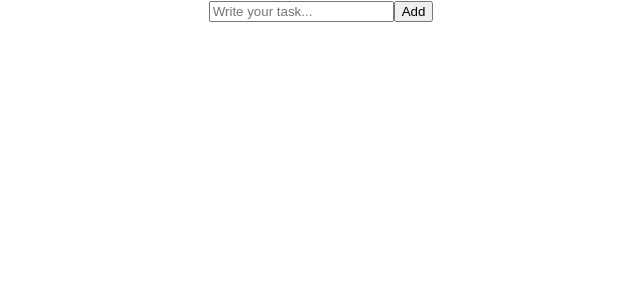
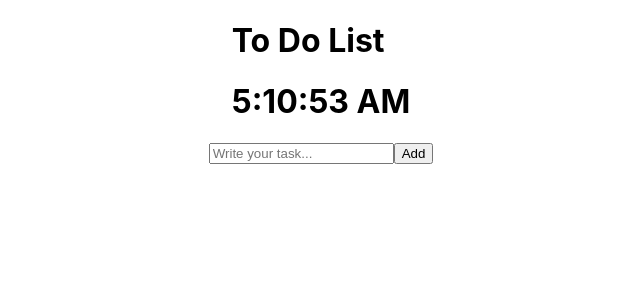
Before and after one commit to keonoh00/basics, a React (Create React App) app in the folder todolist/: page / in a window 1280 px wide. Shown: the top 300 px of the page, without its empty margins (319-959 px from the left). Built offline with nearby package versions, Linux system fonts and the light colour scheme.

Commit message:
Create Header Component

```diff
--- a/todolist/src/App.js
+++ b/todolist/src/App.js
@@ -2,10 +2,11 @@ import './App.css';
 import { useEffect, useState } from 'react';
 import ToDoInput from './components/ToDoInput/ToDoInput';
 import { ToDoList } from './components/ToDoList/ToDoList';
-
+import { Header } from './components/Header/Header';
 
 function App() {
   const [toDoList, setToDoList] = useState([])
+
 
   const onUpdateToDoList = (toDo) => {
     setToDoList([toDo, ...toDoList])
@@ -17,6 +18,7 @@ function App() {
 
   return (
     <div class="container">
+      <Header />
       <ToDoInput onUpdateToDoList={onUpdateToDoList} />
       <ToDoList toDoList={toDoList} />
     </div>
--- /dev/null
+++ b/todolist/src/components/Header/Header.js
@@ -0,0 +1,14 @@
+import React, { useEffect, useState } from "react";
+
+export const Header = () => {
+  const [time, setTime] = useState(new Date().toLocaleTimeString())
+
+  useEffect(() => {
+    const interval = setInterval(() => {
+      setTime(new Date().toLocaleTimeString())
+    }, 1000)
+    return () => clearInterval(interval)
+  }, [])
+
+  return <div class="header-container"><h1>To Do List</h1><h1>{time}</h1></div>
+}
```
Also changed, not shown: todolist/src/components/Header/Header.css (added).
